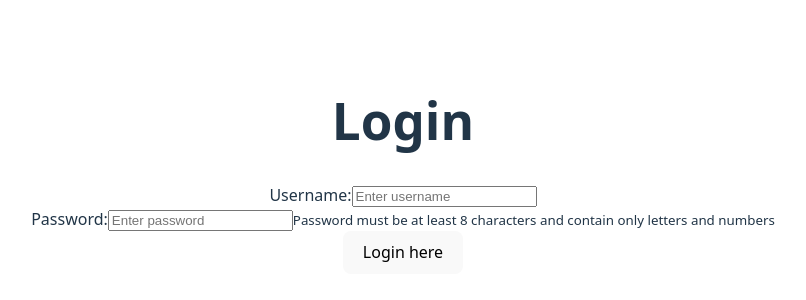
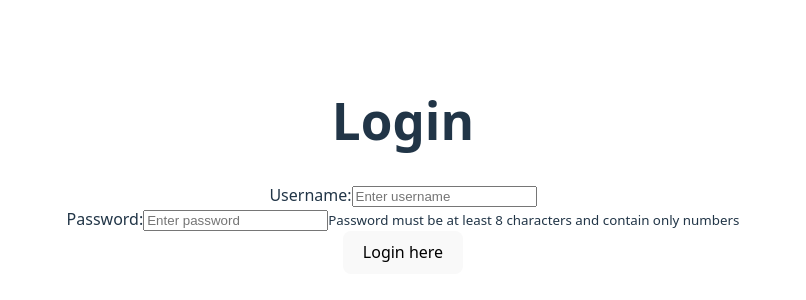
Before and after one commit to saif482/meticulous, a React (Vite) app: page / in a window 1280 px wide. Shown: the part 234-534 px from the top of the page, without its empty margins (237-1043 px from the left). Built offline with nearby package versions, Linux system fonts and the light colour scheme.

Commit message:
numeric only

```diff
--- a/src/App.tsx
+++ b/src/App.tsx
@@ -6,7 +6,7 @@ const loginSchema = z.object({
   username: z.string().min(1, 'Username is required'),
   password: z.string()
     .min(8, 'Password must be at least 8 characters long')
-    .regex(/^[a-zA-Z0-9]+$/, 'Password must contain only alphanumeric characters')
+    .regex(/^[0-9]+$/, 'Password must contain only numeric characters')
 })
 
 type LoginFormData = z.infer<typeof loginSchema>
@@ -78,7 +78,7 @@ function App() {
             />
             {errors.password && <span className="error-message">{errors.password}</span>}
             <small className="password-hint">
-              Password must be at least 8 characters and contain only letters and numbers
+              Password must be at least 8 characters and contain only numbers
             </small>
           </div>
 
```
